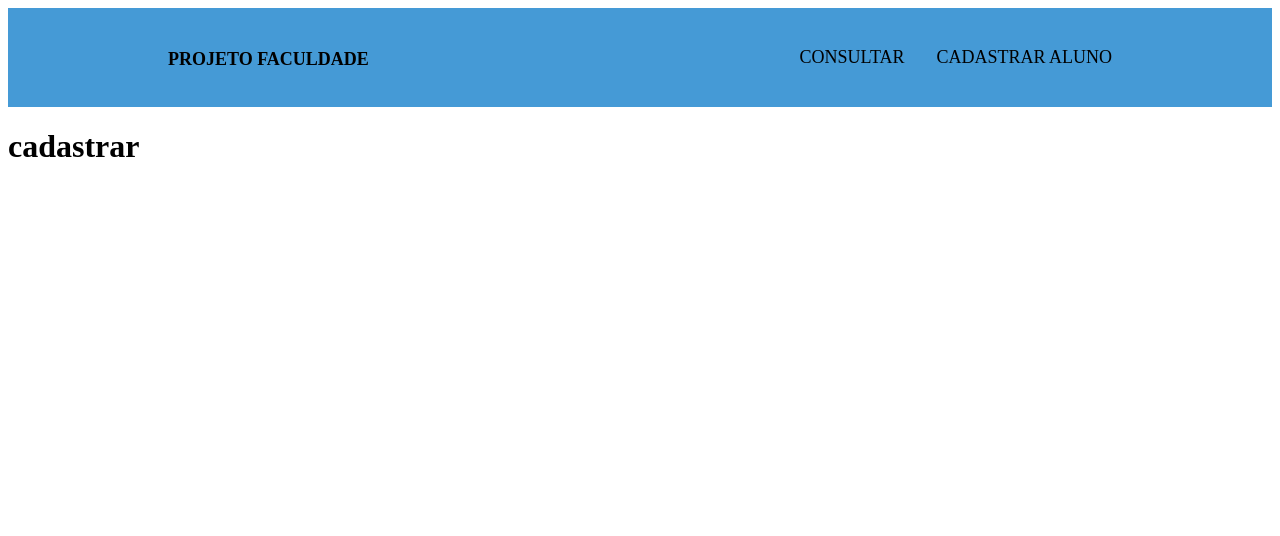
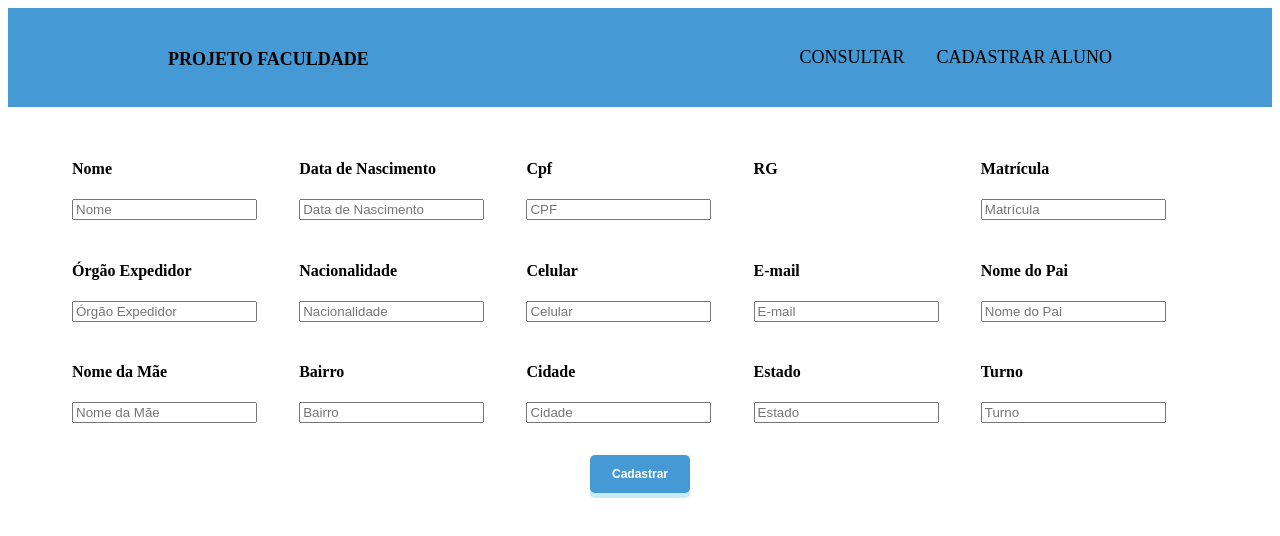
Before and after one commit to Higoralmeida702/ProjetoFaculdade, a React (Vite) app in the folder Front-End/: page /cadastrar in a window 1280 px wide. Shown: the top 536 px of the page. Built offline with nearby package versions, Linux system fonts and the light colour scheme.

Commit message:
Atualiza o componente Cadastrar para incluir campos de entrada e seu estilo.
Atualiza o componente Cadastrar para incluir campos de entrada para capturar informações de alunos, como nome, data de nascimento, CPF, etc.

```diff
--- a/Front-End/src/Components/Cadastrar/Cadastrar.css
+++ b/Front-End/src/Components/Cadastrar/Cadastrar.css
@@ -0,0 +1,32 @@
+.grid-container {
+  display: grid;
+  grid-template-columns: repeat(5, 2fr);
+  gap: 20px;
+  grid-column-gap: 0px;
+  margin: 2rem 4rem;
+}
+
+
+.btnCadastrar {
+  display: flex;
+  margin: 0 auto;
+  border: none;
+  outline: none;
+  background-color: #459AD6;
+  padding: 12px 22px;
+  font-size: 12px;
+  font-weight: 700;
+  color: #fff;
+  border-radius: 5px;
+  transition: all ease 0.1s;
+  box-shadow: 0px 5px 0px 0px #C9EAF8;
+}
+
+.btnCadastrar:hover {
+  cursor: pointer;
+}
+
+.btnCadastrar:active {
+  transform: translateY(5px);
+  box-shadow: 0px 0px 0px 0px #C9EAF8;
+}
--- a/Front-End/src/Components/Cadastrar/index.jsx
+++ b/Front-End/src/Components/Cadastrar/index.jsx
@@ -1,11 +1,130 @@
-import './Cadastrar.css'
+import "./Cadastrar.css";
 
 const Cadastrar = () => {
-    return (
-        <>
-        <h1>cadastrar</h1>
-        </>
-    )
-}
+  return (
+    <div>
+      <div className="grid-container">
+        <div className="grid-item">
+          <h4>Nome</h4>
+          <input
+            type="text"
+            name="nome"
+            placeholder="Nome"
+          />
+        </div>
+        <div className="grid-item">
+          <h4>Data de Nascimento</h4>
+          <input
+            type="text"
+            name="dataNascimento"
+            placeholder="Data de Nascimento"
+          />
+        </div>
+        <div className="grid-item">
+          <h4>Cpf</h4>
+          <input
+            type="text"
+            name="cpf"
+            placeholder="CPF"
+          />
+        </div>
+        <div className="grid-item">
+          <h4>RG</h4>
+        </div>
+        <div className="grid-item">
+          <h4>Matrícula</h4>
+          <input
+            type="text"
+            name="matricula"
+            placeholder="Matrícula"
+          />
+        </div>
+        <div className="grid-item">
+          <h4>Órgão Expedidor</h4>
+          <input
+            type="text"
+            name="orgaoexpedido"
+            placeholder="Órgão Expedidor"
+          />
+        </div>
+        <div className="grid-item">
+          <h4>Nacionalidade</h4>
+          <input
+            type="text"
+            name="nacionalidade"
+            placeholder="Nacionalidade"
+          />
+        </div>
+        <div className="grid-item">
+          <h4>Celular</h4>
+          <input
+            type="text"
+            name="celular"
+            placeholder="Celular"
+          />
+        </div>
+        <div className="grid-item">
+          <h4>E-mail</h4>
+          <input
+            type="email"
+            name="email"
+            placeholder="E-mail"
+          />
+        </div>
+        <div className="grid-item">
+          <h4>Nome do Pai</h4>
+          <input
+            type="text"
+            name="nomePai"
+            placeholder="Nome do Pai"
+          />
+        </div>
+        <div className="grid-item">
+          <h4>Nome da Mãe</h4>
+          <input
+            type="text"
+            name="nomeMae"
+            placeholder="Nome da Mãe"
+          />
+        </div>
+        <div className="grid-item">
+          <h4>Bairro</h4>
+          <input
+            type="text"
+            name="bairro"
+            placeholder="Bairro"
+          />
+        </div>
+        <div className="grid-item">
+          <h4>Cidade</h4>
+          <input
+            type="text"
+            name="cidade"
+            placeholder="Cidade"
+          />
+        </div>
+        <div className="grid-item">
+          <h4>Estado</h4>
+          <input
+            type="text"
+            name="estado"
+            placeholder="Estado"
+          />
+        </div>
+        <div className="grid-item">
+          <h4>Turno</h4>
+          <input
+            type="text"
+            name="turno"
+            placeholder="Turno"
+          />
+        </div>
+      </div>
+      <span className="posicionamentoBtnCadastrar">
+        <button className="btnCadastrar">Cadastrar</button>
+      </span>
+    </div>
+  );
+};
 
-export default Cadastrar
+export default Cadastrar;
```
